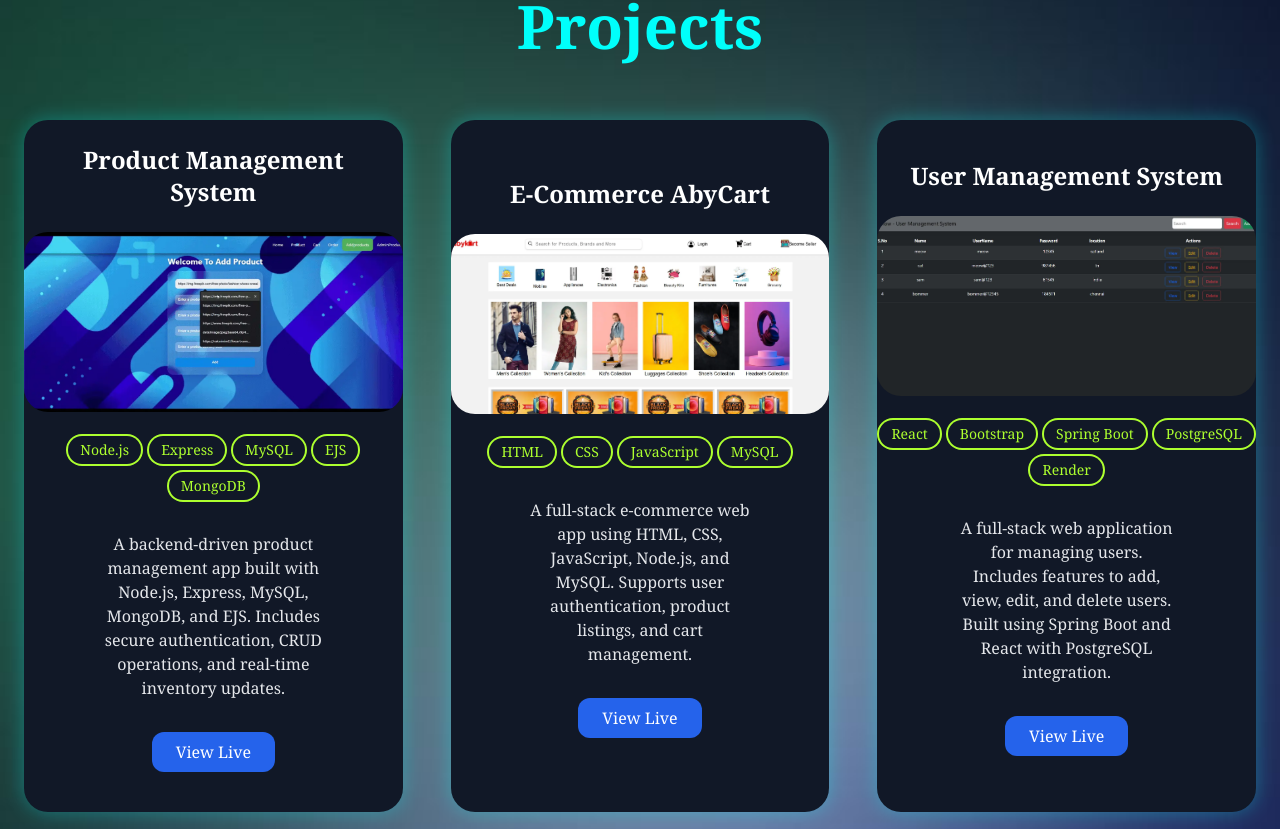
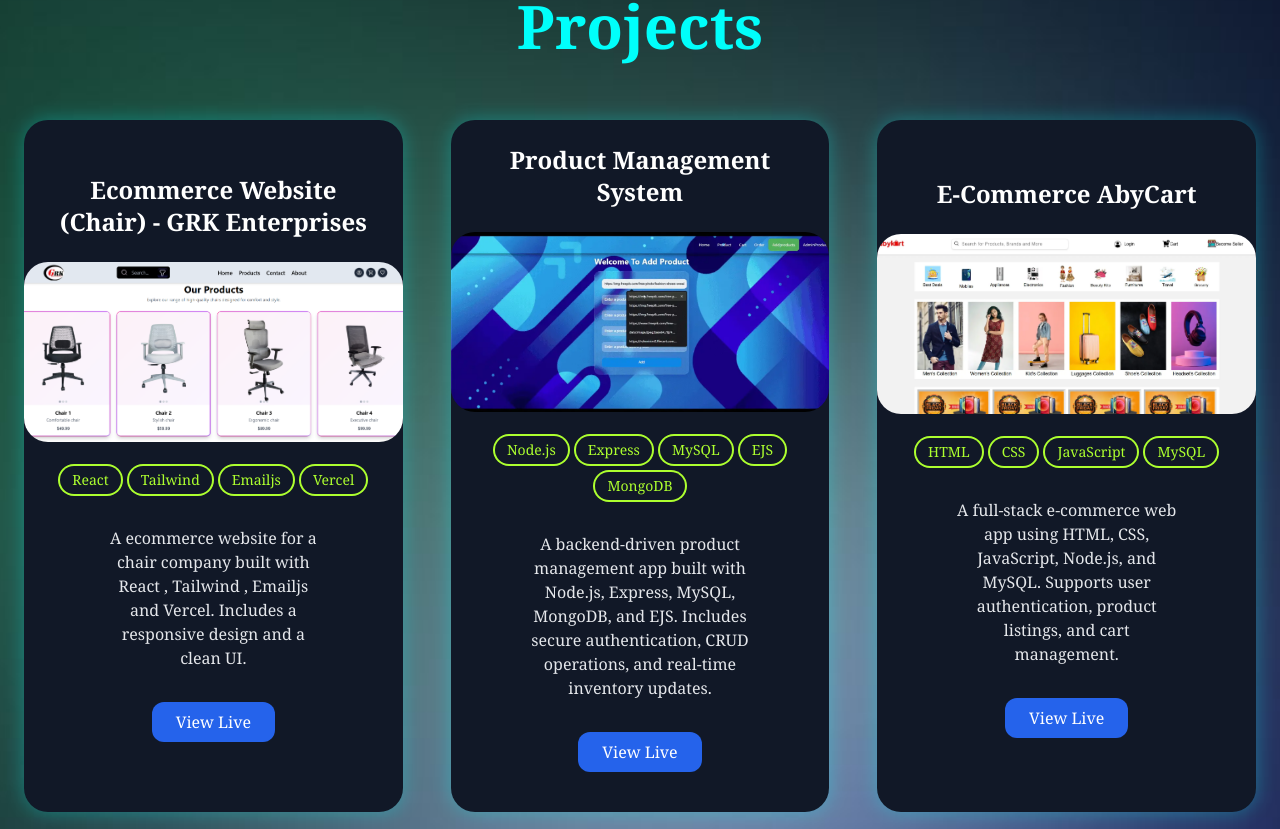
Before and after one commit to abyantonyrex/Projects, a React (Vite) app in the folder Portfolio-Tailwind-React/: page / in a window 1280 px wide. Shown: the part 1551-2380 px from the top of the page. Built offline with nearby package versions, Linux system fonts and the light colour scheme; the HTML template or start-up script is replaced by a standard one.

Commit message:
Project section updated

```diff
--- a/Portfolio-Tailwind-React/src/components/ProjectsSection.jsx
+++ b/Portfolio-Tailwind-React/src/components/ProjectsSection.jsx
@@ -6,13 +6,21 @@ import p2 from "/src/img/abycart.webp";
 import p3 from "/src/img/calci.webp";
 import p4 from "/src/img/portfolio.webp";
 import p5 from "/src/img/p5.webp";
-
+import p6 from "/src/img/p6.png";
 const ProjectsSection = () => {
   useEffect(() => {
     AOS.init({ duration: 600, once: false });
   }, []);
 
   const projects = [
+    {
+      title: "Ecommerce Website (Chair) - GRK Enterprises",
+      image: p6,
+      url: "https://grk-enterprises.vercel.app",
+      description:
+        "A ecommerce website for a chair company built with React , Tailwind , Emailjs and Vercel. Includes a responsive design and a clean UI.",
+      techStack: ["React", "Tailwind","Emailjs" , "Vercel"],
+    },
     {
       title: "Product Management System",
       image: p1,
@@ -41,7 +49,7 @@ const ProjectsSection = () => {
     {
       title: "Personal Portfolio",
       image: p4,
-      url: "https://abyrex-portfolio.vercel.app/",
+      url: "https://abyrex-react-portfolio.vercel.app/",
       description:
         "A responsive portfolio site showcasing my skills, projects, and background. Built with HTML, CSS, and a mobile-first design.",
       techStack: ["HTML", "CSS", "JavaScript"],
```
Also changed, not shown: Portfolio-Tailwind-React/src/img/p6.png (added).
